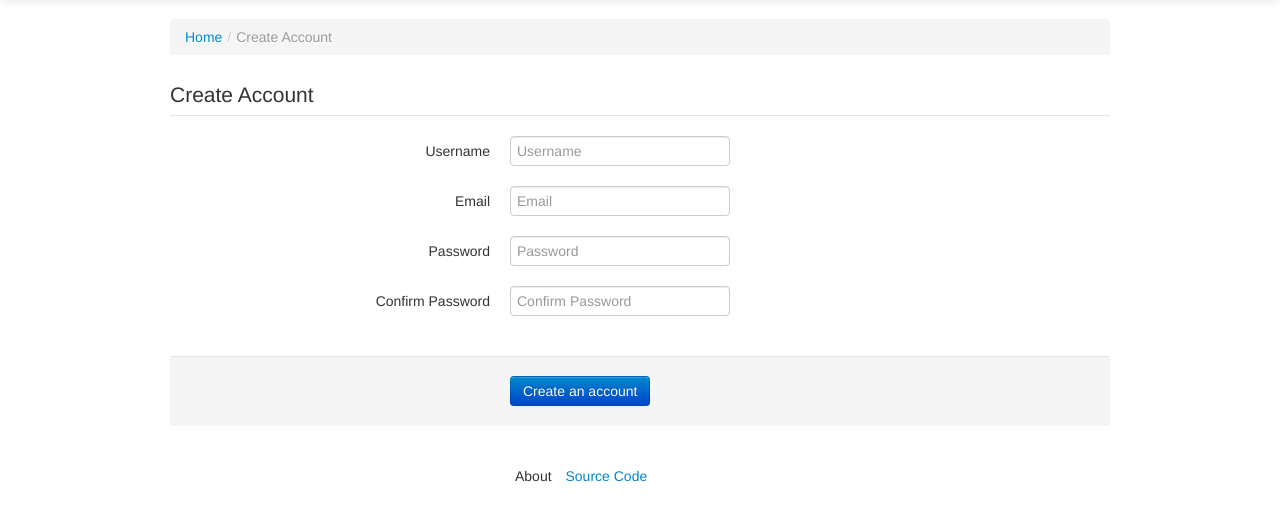
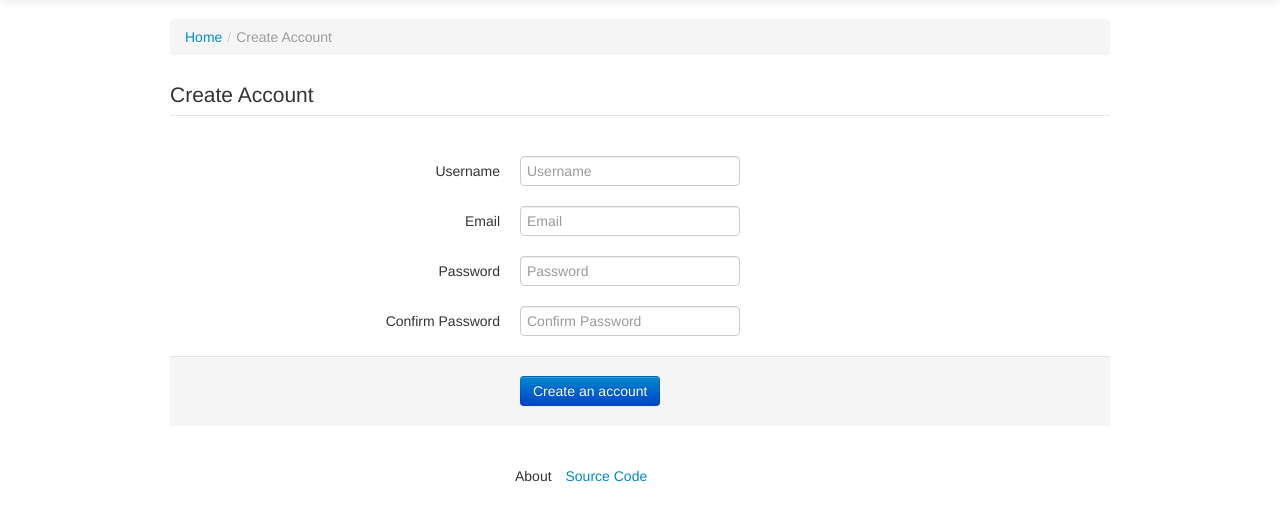
Before and after one commit to mozillazg/flask-sites, a Flask app: page /account/register in a window 1280 px wide. Shown: the part 41-562 px from the top of the page. Run offline with Flask 2, Linux system fonts and the light colour scheme; some libraries are stand-ins or nearby versions.

Commit message:
adjust pages.

```diff
--- a/flasksites/templates/detail.html
+++ b/flasksites/templates/detail.html
@@ -16,7 +16,8 @@
       <li><h1>{{ site.title }}</h1></li>
       <li><p class="lead">{{ site.description }}</p></li>
       <li><p><a href="{{ site.website }}" class="thumbnail">
-          <img src="{{ site.website|thumbnail }}" data-src="holder.js/500x400">
+            <img src="{{ site.website|thumbnail }}" data-src="holder.js/930x698"
+            onerror=this.src="{{ url_for('static', filename='img/930x698.png') }}">
         </a></p></li>
 
       <div class="clearfix"></div>
--- a/flasksites/templates/layout.html
+++ b/flasksites/templates/layout.html
@@ -24,6 +24,15 @@
         max-width: 300px;
         min-height: 300px;
         max-height: 300px;
+      }
+      .form-center .control-group {
+        margin-left: auto;
+        margin-right: auto;
+        width: 600px;
+      }
+      .form-center .form-actions {
+        padding-left: 350px;
+        // margin-right: auto;
       }
     </style>
   </head>
@@ -83,9 +92,9 @@
 
 
   {% block js %}
-    <script src="/static/js/jquery-1.9.1.min.js"></script>
-    <script src="/static/js/bootstrap.min.js"></script>
-    <script src="/static/js/holder.js"></script>
+    <script src="{{ url_for('static', filename='js/jquery-1.9.1.min.js') }}"></script>
+    <script src="{{ url_for('static', filename='js/bootstrap.min.js') }}"></script>
+    <script src="{{ url_for('static', filename='js/holder.js') }}"></script>
   {% endblock %}
 
 
--- a/flasksites/templates/register.html
+++ b/flasksites/templates/register.html
@@ -21,11 +21,9 @@
 
 
 {% block main %}
-<form class="form-horizontal register" action="" method="post">
+<form class="form-horizontal register form-center" action="" method="post">
   <fieldset>
     <legend>Create Account</legend>
-    <div class="row">
-      <div class="span8 offset2">
     <div class="control-group">
       <label class="control-label" for="inputUsername">Username</label>
       <div class="controls">
@@ -50,14 +48,8 @@
         <input type="password" id="inputConfirmPassword" name="confirm_password" placeholder="Confirm Password" required="required">
       </div>
     </div>
-      </div>
-    </div>
     <div class="form-actions">
-      <div class="row">
-        <div class="span6 offset2">
       <button type="submit" class="btn btn-primary">Create an account</button>
-        </div>
-      </div>
     </div>
   </fieldset>
 </form>
--- a/flasksites/templates/settings.html
+++ b/flasksites/templates/settings.html
@@ -21,7 +21,7 @@
 
 
 {% block main %}
-<form class="form-horizontal" action="" method="post">
+<form class="form-horizontal form-center" action="" method="post">
   <fieldset>
     <legend>Account setting</legend>
     <div class="control-group">
```
Also changed, not shown: flasksites/templates/add_site.html (+1 -13 lines), flasksites/templates/index.html (+2 -22 lines), flasksites/templates/login.html (+1 -9 lines), flasksites/static/img/290x218.png (added), flasksites/static/img/930x698.png (added). Lines whose indentation alone changed are shown as unchanged.
